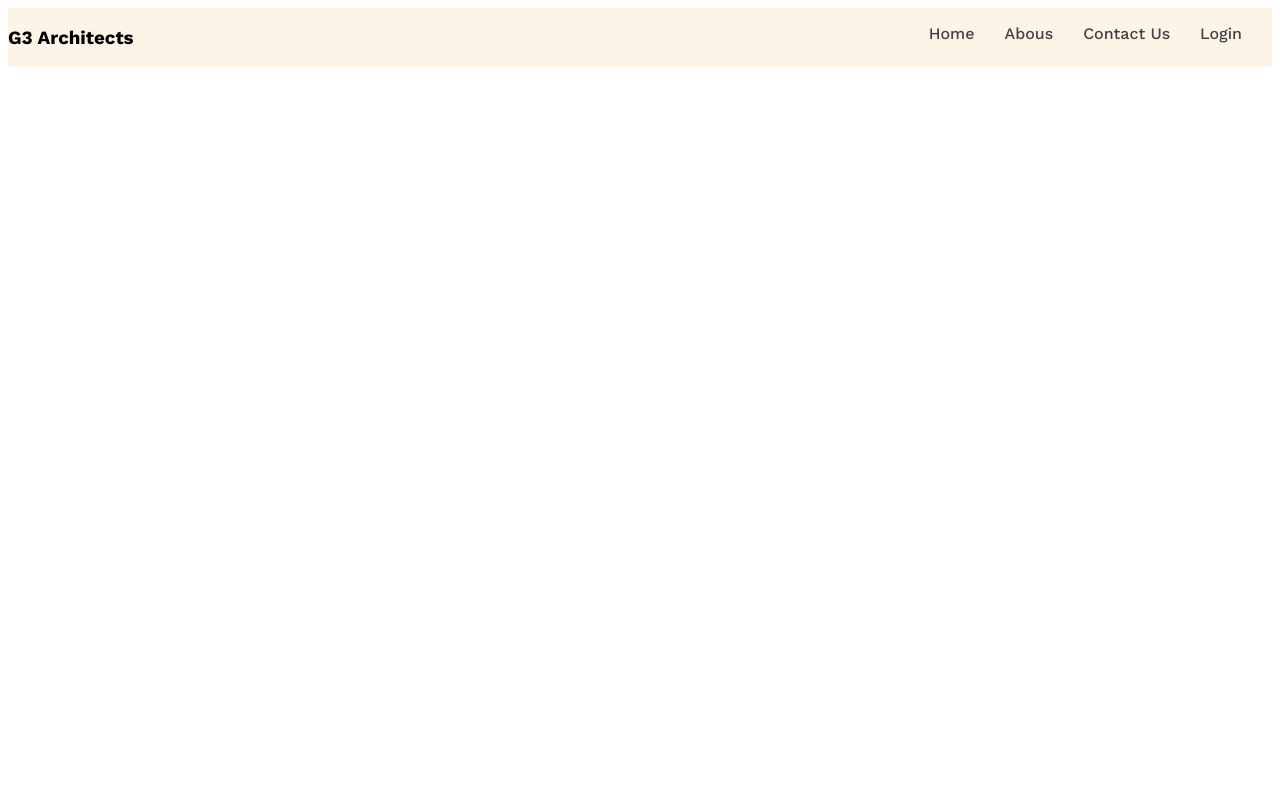
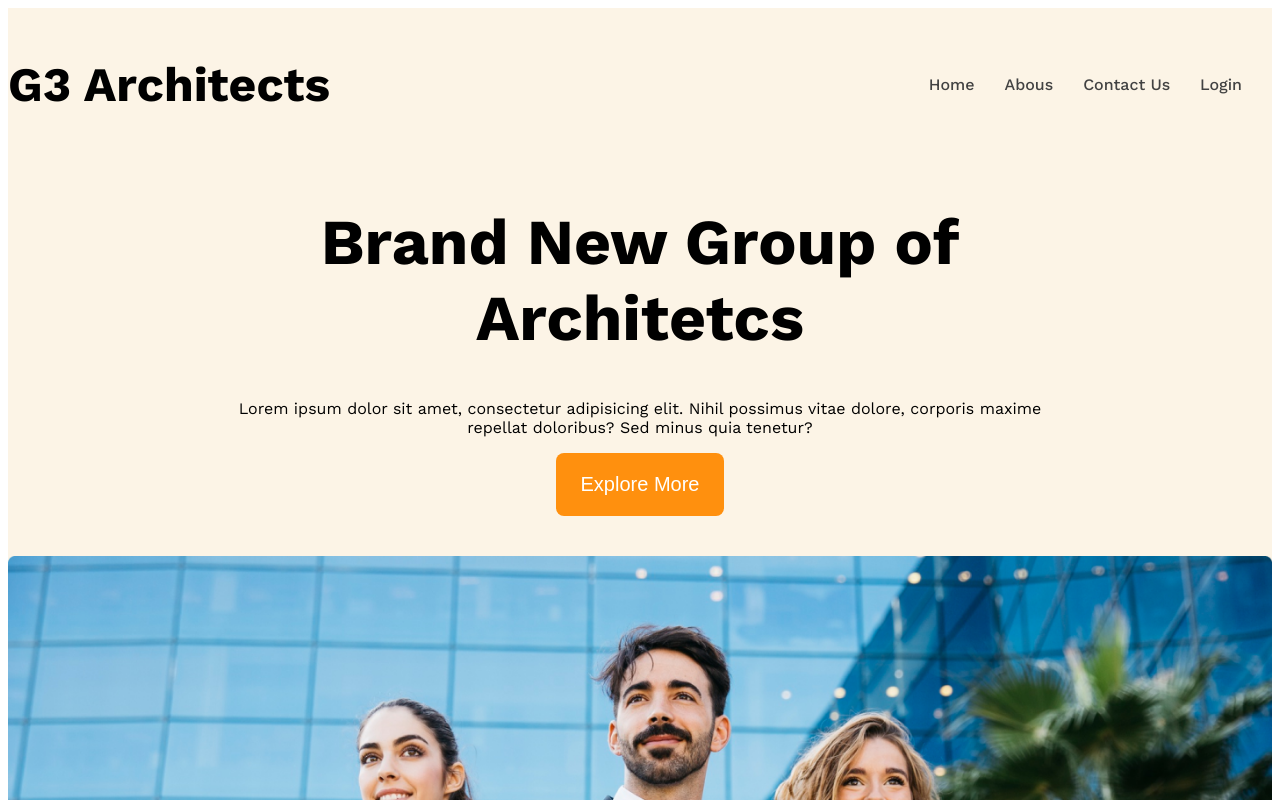
Before and after one commit to manikblocck/g-3-project, a plain HTML site: page index.html in a window 1280 px wide. Shown: the top 800 px of the page. Drawn offline with nearby package versions, Linux system fonts and the light colour scheme.

Commit message:
navbar styled add

```diff
--- a/index.html
+++ b/index.html
@@ -18,7 +18,12 @@
             </ul>
         </nav>
         <div class="banner">
-
+            <div class="banner-contant">
+                <h1 class="banner-tittle">Brand New Group of Architetcs</h1>
+             <p class="banner-description">Lorem ipsum dolor sit amet, consectetur adipisicing elit. Nihil possimus vitae dolore, corporis maxime repellat doloribus? Sed minus quia tenetur?</p>
+             <button class="btn-primary">Explore More</button>
+            </div>
+            <img class="banner-image" src="images/banner.png" alt="">
         </div>
     </header>
     <main>
--- a/style.css
+++ b/style.css
@@ -29,6 +29,12 @@
 
 .navbar{
     justify-content: space-between;
+    align-items: center;
+}
+
+.brand{
+    font-weight: 700;
+    font-size: 3rem;
 }
 .nav-item{
     list-style: none;
@@ -39,7 +45,31 @@
     text-decoration: none;
     font-weight: 500;
 }
-.navbar, .banner_{
+.navbar, .banner{
     max-width:1440px ;
     margin: 0 auto;
 }
+.banner-contant{
+    max-width: 850px;
+    margin: 0 auto;
+    text-align: center;
+    margin-bottom: 40px;
+}
+.banner-tittle{
+   font-weight:700;
+   font-size: 4rem;
+}
+.btn-primary{
+    background: #ff900e;
+    color: white;
+    padding: 20px 25px;
+    font-size:1.25rem ;
+    font-weight: 500;
+    border: none;
+    border-radius: 8px;
+
+}
+
+.banner-image{
+    width: 100%;
+}
```
Also changed, not shown: images/architect.png (added), images/banner.png (added), images/icons/customers.png (added), images/icons/email.png (added), images/icons/projects.png (added), images/icons/ribon.png (added), images/sponsors/amazon.png (added), images/sponsors/figma.png (added), images/sponsors/google.png (added), images/sponsors/spotify.png (added), images/sponsors/telerama.png (added), images/team1.png (added), images/team2.png (added), images/team3.png (added), 1 more files.
